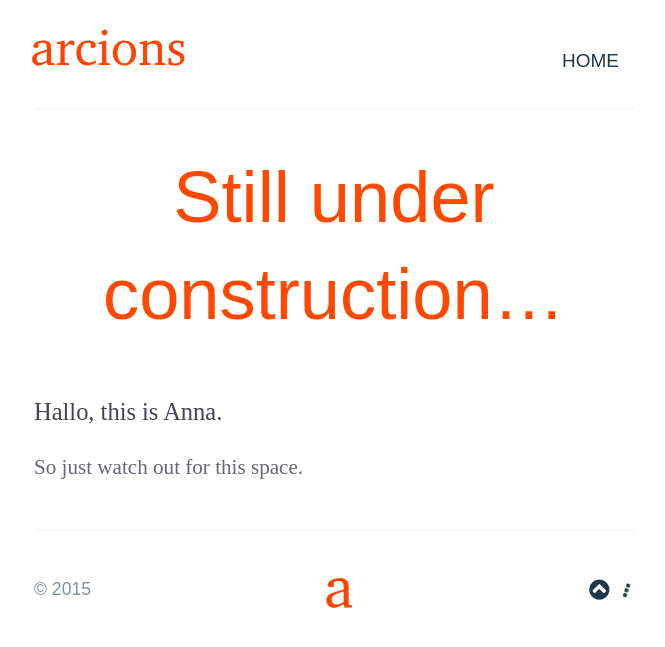
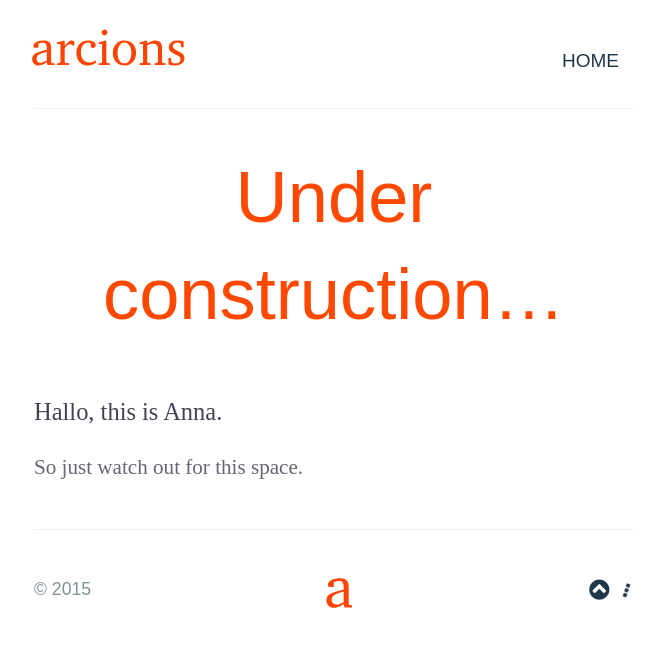
Before and after one commit to arcions/arcions.github.io, a Jekyll site: the page built from index.html, in a window 1280 px wide. Shown: the top 647 px of the page, without its empty margins (306-971 px from the left). Built offline with Jekyll 4.4.1, drawn with Linux system fonts in a browser that asks for light colours; nearby versions of some CDN libraries; some web fonts are replaced; Markdown is read by kramdown in place of the engine named in the settings.

Commit message:
Update index.html

```diff
--- a/index.html
+++ b/index.html
@@ -4,7 +4,7 @@ title: ArcIons
 ---
 
 <section class="page-header">
-  <h3 class="project-tagline">Still under construction&hellip;</h3>
+  <h3 class="project-tagline">Under construction&hellip;</h3>
 </section>
 
 <section class="main-content">
```
